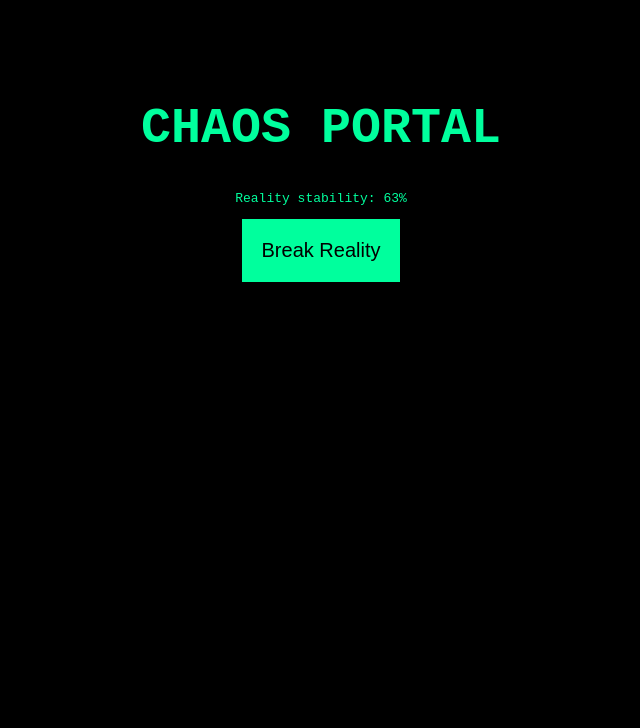
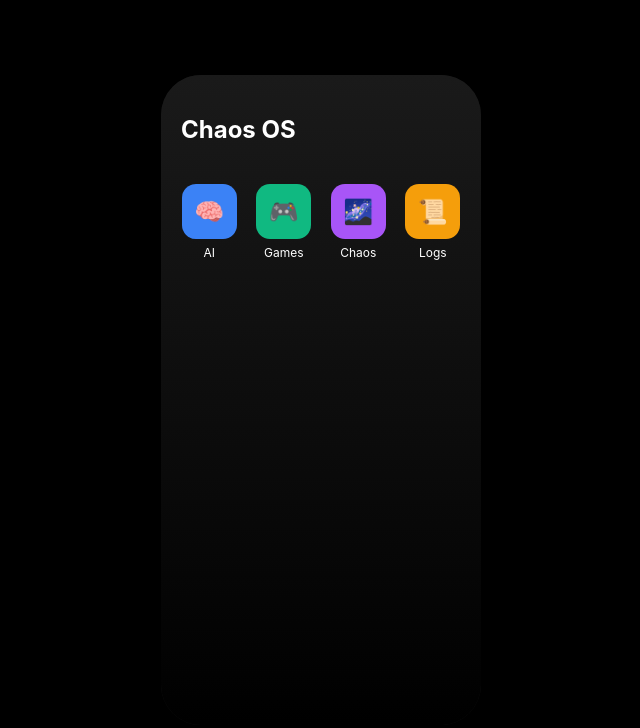
Before and after one commit to Optimajzer/Chaos-Portal, a plain HTML site: page index.html in a window 1280 px wide. Shown: the whole page, without its empty margins (319-959 px from the left). Drawn offline with Linux system fonts and the light colour scheme.

Commit message:
Update index.html

```diff
--- a/index.html
+++ b/index.html
@@ -1,58 +1,219 @@
 <!DOCTYPE html>
 <html>
 <head>
-<title>Chaos Portal</title>
+<meta charset="UTF-8">
+<title>Chaos OS</title>
 
 <style>
 
 body{
 background:black;
-color:#00ff9d;
-font-family:monospace;
-text-align:center;
-margin-top:100px;
+font-family:-apple-system, BlinkMacSystemFont, sans-serif;
+display:flex;
+justify-content:center;
+align-items:center;
+height:100vh;
+margin:0;
+color:white;
 }
 
-h1{
-font-size:50px;
-animation: glitch 1s infinite;
+.phone{
+width:320px;
+height:650px;
+background:#111;
+border-radius:40px;
+box-shadow:0 0 40px black;
+overflow:hidden;
+position:relative;
 }
 
-@keyframes glitch{
-0%{transform:translate(0)}
-20%{transform:translate(-2px,2px)}
-40%{transform:translate(2px,-2px)}
-60%{transform:translate(-1px,1px)}
-80%{transform:translate(1px,-1px)}
-100%{transform:translate(0)}
+.screen{
+width:100%;
+height:100%;
+background:linear-gradient(180deg,#1a1a1a,#000);
+padding:20px;
+box-sizing:border-box;
 }
 
-button{
-background:#00ff9d;
-border:none;
-padding:20px;
-font-size:20px;
+.grid{
+display:grid;
+grid-template-columns:repeat(4,1fr);
+gap:18px;
+margin-top:40px;
+}
+
+.app{
+text-align:center;
 cursor:pointer;
 }
 
+.icon{
+width:55px;
+height:55px;
+border-radius:14px;
+display:flex;
+align-items:center;
+justify-content:center;
+font-size:24px;
+margin:auto;
+margin-bottom:6px;
+}
+
+.ai{background:#3b82f6;}
+.games{background:#10b981;}
+.chaos{background:#a855f7;}
+.logs{background:#f59e0b;}
+
+.label{
+font-size:12px;
+}
+
+.appScreen{
+position:absolute;
+top:0;
+left:0;
+width:100%;
+height:100%;
+background:black;
+padding:20px;
+box-sizing:border-box;
+display:none;
+}
+
+.back{
+margin-bottom:20px;
+cursor:pointer;
+font-size:14px;
+color:#aaa;
+}
+
 </style>
-
 </head>
 
 <body>
 
-<h1>CHAOS PORTAL</h1>
+<div class="phone">
 
-<p>Reality stability: 63%</p>
+<div class="screen" id="home">
 
-<button onclick="breakReality()">Break Reality</button>
+<h2>Chaos OS</h2>
+
+<div class="grid">
+
+<div class="app" onclick="openApp('aiApp')">
+<div class="icon ai">🧠</div>
+<div class="label">AI</div>
+</div>
+
+<div class="app" onclick="openApp('gamesApp')">
+<div class="icon games">🎮</div>
+<div class="label">Games</div>
+</div>
+
+<div class="app" onclick="openApp('chaosApp')">
+<div class="icon chaos">🌌</div>
+<div class="label">Chaos</div>
+</div>
+
+<div class="app" onclick="openApp('logsApp')">
+<div class="icon logs">📜</div>
+<div class="label">Logs</div>
+</div>
+
+</div>
+</div>
+
+
+<!-- AI APP -->
+
+<div class="appScreen" id="aiApp">
+
+<div class="back" onclick="goHome()">← Back</div>
+
+<h2>AI Interface</h2>
+
+<p>AI module coming soon.</p>
+
+</div>
+
+
+<!-- GAMES APP -->
+
+<div class="appScreen" id="gamesApp">
+
+<div class="back" onclick="goHome()">← Back</div>
+
+<h2>Games</h2>
+
+<p>No games installed.</p>
+
+</div>
+
+
+<!-- CHAOS APP -->
+
+<div class="appScreen" id="chaosApp">
+
+<div class="back" onclick="goHome()">← Back</div>
+
+<h2>Chaos Engine</h2>
+
+<button onclick="chaos()">Trigger Chaos</button>
+
+<p id="chaosResult"></p>
+
+</div>
+
+
+<!-- LOGS APP -->
+
+<div class="appScreen" id="logsApp">
+
+<div class="back" onclick="goHome()">← Back</div>
+
+<h2>System Logs</h2>
+
+<p>No logs yet.</p>
+
+</div>
+
+
+</div>
+
 
 <script>
 
-function breakReality(){
+function openApp(id){
 
-document.body.innerHTML=
-"<h1>SYSTEM ERROR</h1><p>Reality corrupted...</p>";
+document.getElementById("home").style.display="none";
+
+document.getElementById(id).style.display="block";
+
+}
+
+function goHome(){
+
+document.querySelectorAll(".appScreen").forEach(app=>{
+app.style.display="none";
+});
+
+document.getElementById("home").style.display="block";
+
+}
+
+function chaos(){
+
+const events=[
+"Reality glitch detected",
+"Anomaly appeared",
+"Chaos level increased",
+"Unknown signal received",
+"System instability rising"
+];
+
+const random=events[Math.floor(Math.random()*events.length)];
+
+document.getElementById("chaosResult").innerText=random;
 
 }
 
```
